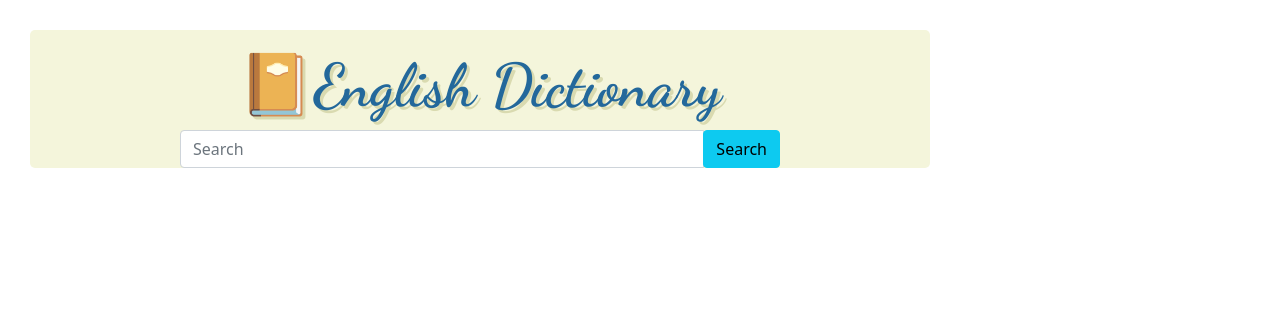
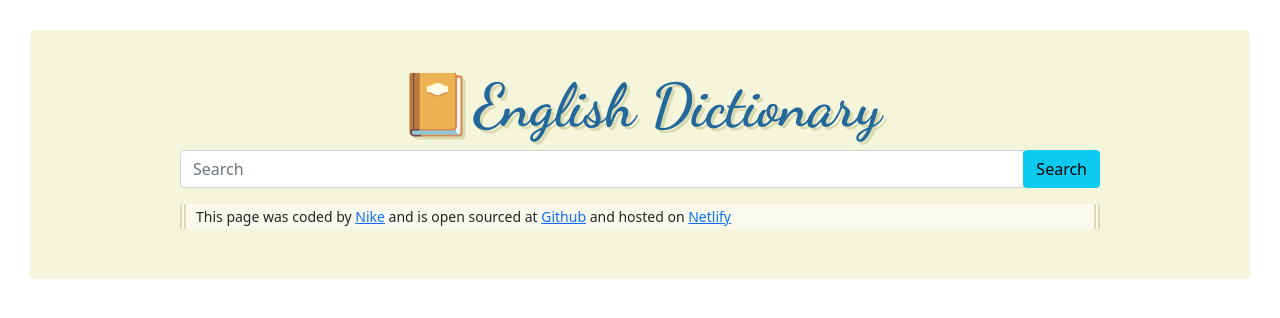
Before and after one commit to niketamm/dictionary-app, a React (Create React App) app: page / in a window 1280 px wide. Shown: the top 318 px of the page. Built offline with nearby package versions, Linux system fonts and the light colour scheme.

Commit message:
Added more features, link to bio

```diff
--- a/src/App.css
+++ b/src/App.css
@@ -1,12 +1,17 @@
 @import url("https://fonts.googleapis.com/css2?family=Dancing+Script:wght@700&display=swap");
 
 .App {
-  background: #f4f5db;
+  background-color: white;
+  margin: 0px;
+}
+
+.AppBody {
+  background-color: #f4f5db;
   min-width: 900px;
-  max-width: 50%;
+  padding-top: 40px;
+  padding-bottom: 40px;
+  border-radius: 5px;
   margin: 30px;
-  padding-top: 20px;
-  border-radius: 5px;
 }
 
 .title {
@@ -53,6 +58,7 @@
   background: rgb(255, 255, 255, 0.5);
   margin-bottom: 10px;
   padding-left: 10px;
+  padding-bottom: 1px;
 }
 
 .word {
--- a/src/App.js
+++ b/src/App.js
@@ -4,9 +4,7 @@ import 'bootstrap/dist/css/bootstrap.min.css';
 
 function App() {
   return (
-
     <div className="App">
-   <h1 className="title">📔English Dictionary</h1>
    <SearchWord />
     </div>
 
--- a/src/SearchWord.js
+++ b/src/SearchWord.js
@@ -25,6 +25,8 @@ function searchInput(event) {
 
 
 return (
+  <div className="AppBody">
+   <h1 className="title">📔English Dictionary</h1>
 <div className="searchEngine">
 <form onSubmit={search}>
          <div className="input-group mb-3">
@@ -35,6 +37,16 @@ return (
 </div>
 <Result result={wordData}/>
 </form>
+<div className="Meanings">
+
+   <small>
+     This page was coded by <a href="https://www.linkedin.com/in/nike-reintamm-1b61b7146/">Nike</a>
+     {" "} and is open sourced at <a href="https://github.com/niketamm/dictionary-app">Github</a>
+     {" "} and hosted on <a href="https://wizardly-hoover-dfd383.netlify.app/">Netlify</a>
+   </small>
+
+   </div>
+</div>
 </div>)
 
      ;}
```
